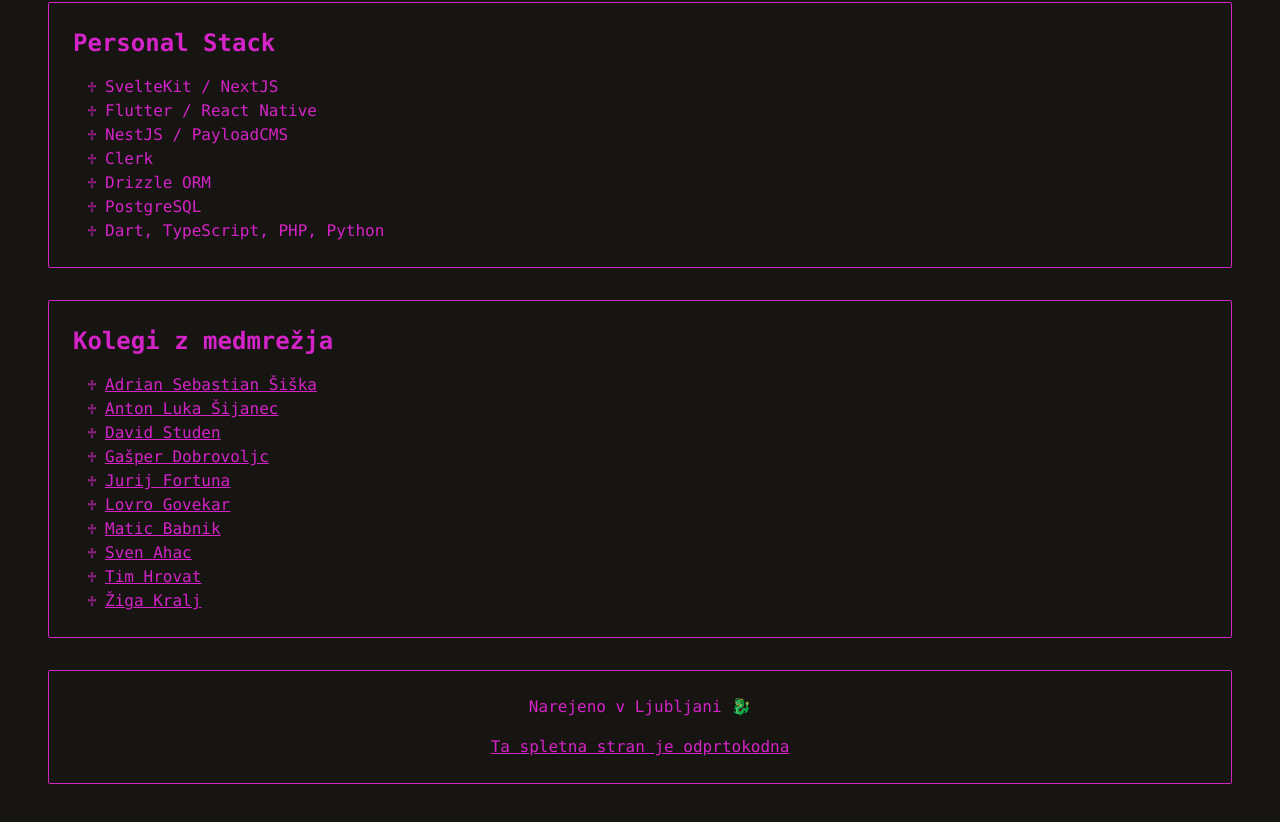
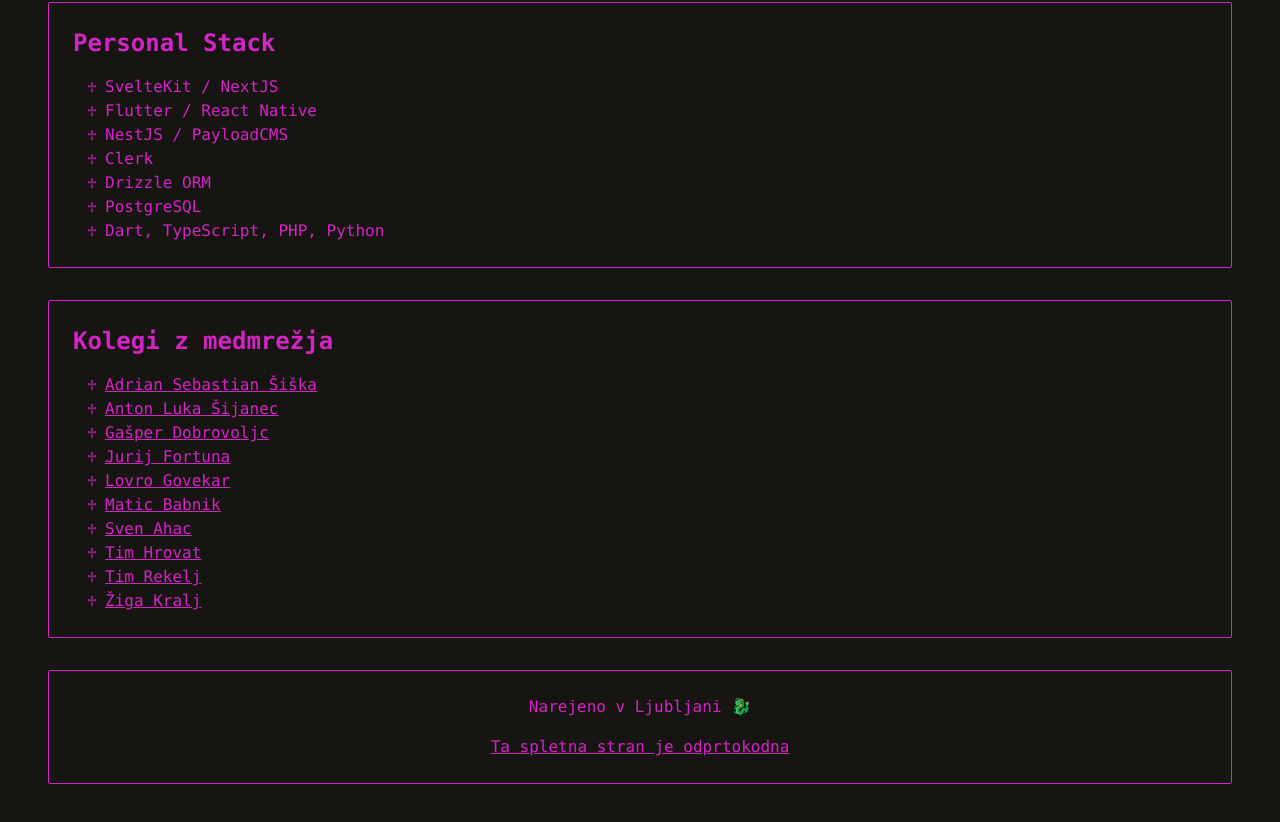
Before and after one commit to aikenahac/website, a SvelteKit app: page / in a window 1280 px wide. Shown: the part 977-1799 px from the top of the page. Built offline with nearby package versions, Linux system fonts and the light colour scheme; no server answers.

Commit message:
Update links

```diff
--- a/src/routes/+page.svelte
+++ b/src/routes/+page.svelte
@@ -92,10 +92,6 @@
       url: 'https://splet.4a.si./index.shtml?r=aiken.si',
     },
     {
-      name: 'David Studen',
-      url: 'https://studen.me/',
-    },
-    {
       name: 'Gašper Dobrovoljc',
       url: 'https://gapi.me/',
     },
@@ -118,6 +114,10 @@
     {
       name: 'Tim Hrovat',
       url: 'https://timhrovat.com/',
+    },
+    {
+      name: 'Tim Rekelj',
+      url: 'https://timrekelj.si/',
     },
     {
       name: 'Žiga Kralj',
```
